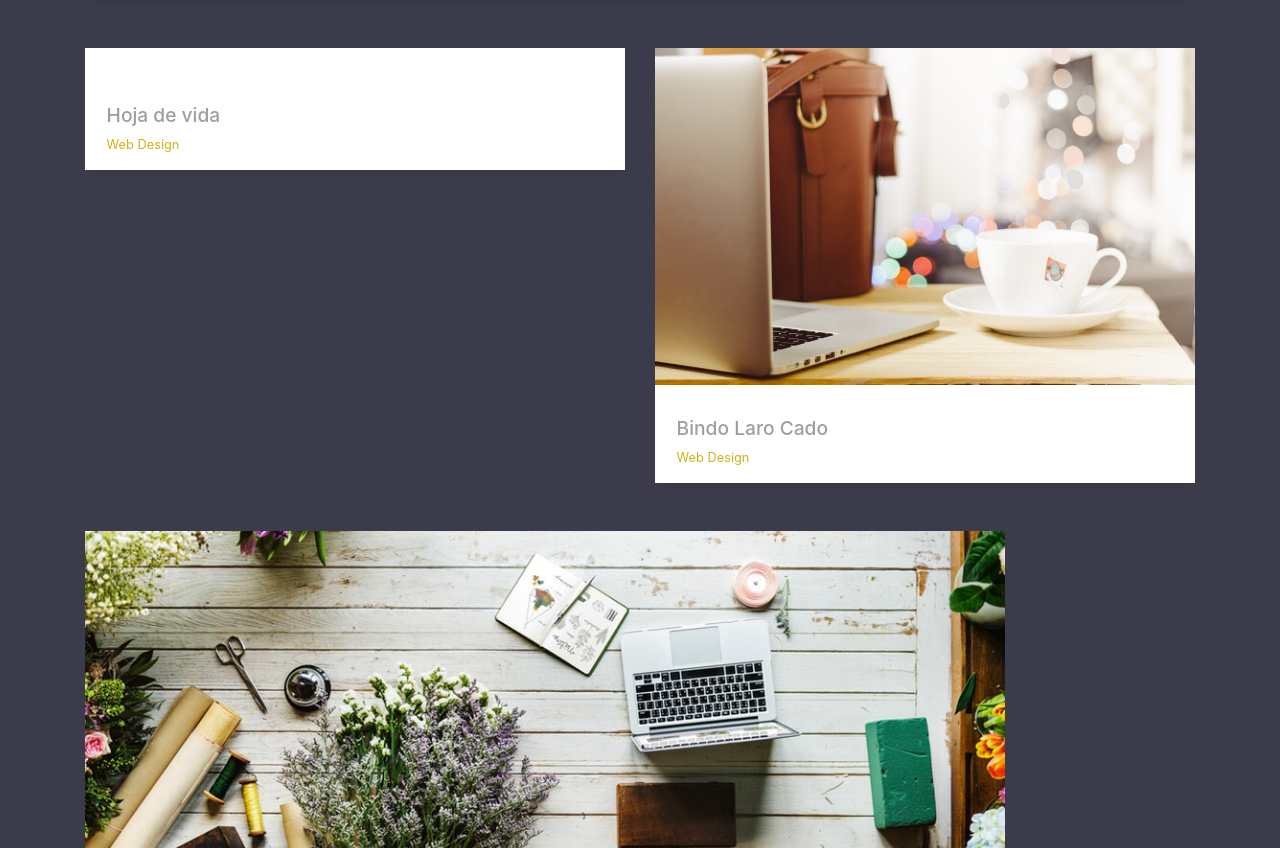
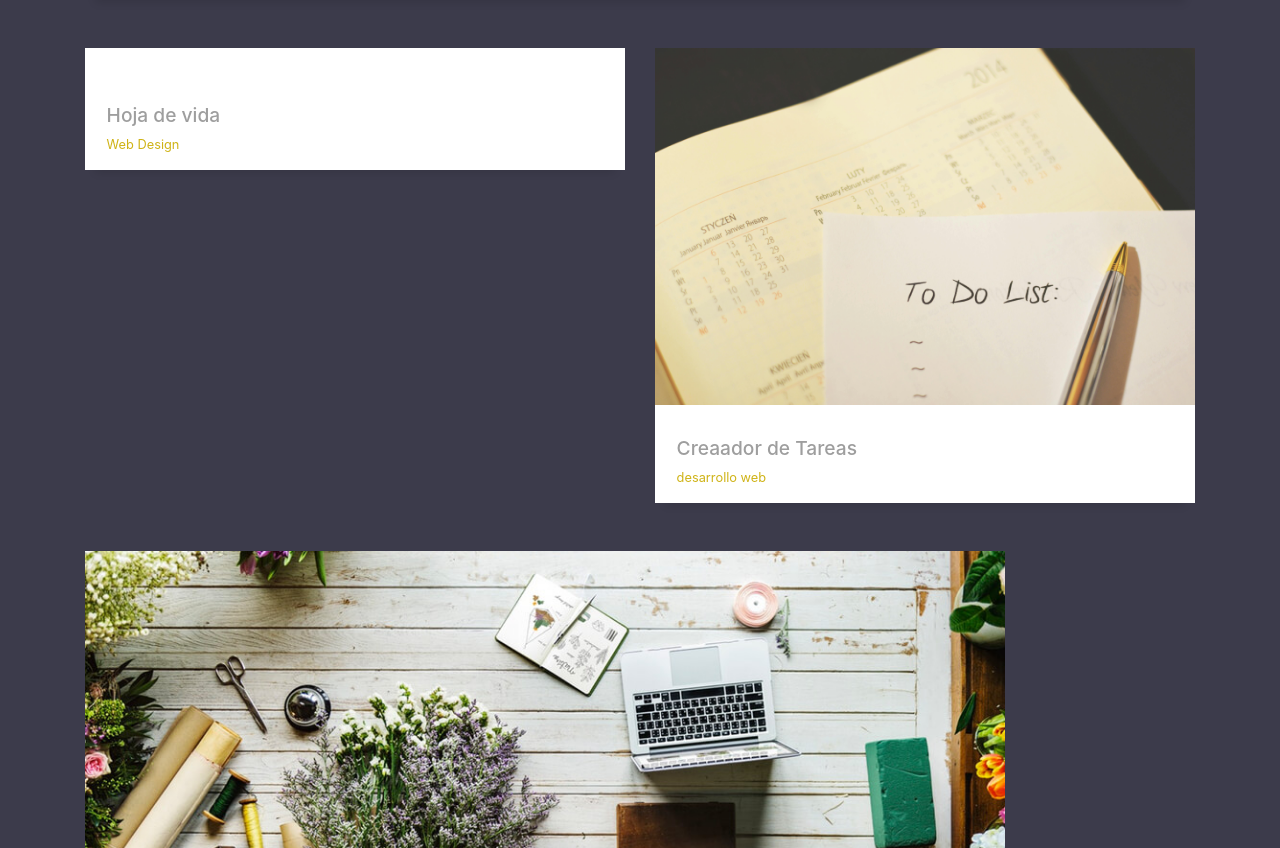
Before and after one commit to lfsantanao/portafolioweb, a plain HTML site: page index.html in a window 1280 px wide. Shown: the part 4075-4923 px from the top of the page. Drawn offline with Linux system fonts and the light colour scheme; files whose address does not match are found by name; a web font is replaced by a local one.

Commit message:
update portafolio

```diff
--- a/index.html
+++ b/index.html
@@ -357,16 +357,19 @@
         </div>
         <div class="col-md-6">
           <div class="work-box">
-            <a href="img/work-4.jpg" data-lightbox="gallery-mf">
+            <a href="img/tareas.jpg" data-lightbox="gallery-mf">
               <div class="work-img">
-                <img src="img/work-4.jpg" alt="" class="img-fluid">
+                <a href="https://tarea-crud.vercel.app/tasks">
+                  <img src="img/tareas.jpg" alt="" class="img-fluid">
+                </a>
+
               </div>
               <div class="work-content">
                 <div class="row">
                   <div class="col-sm-8">
-                    <h2 class="w-title">Bindo Laro Cado</h2>
+                    <h2 class="w-title">Creaador de Tareas</h2>
                     <div class="w-more">
-                      <span class="w-ctegory">Web Design</span>
+                      <span class="w-ctegory">desarrollo web</span>
                     </div>
                   </div>
                 </div>
```
Also changed, not shown: img/tareas.jpg (added), 1 other file.
